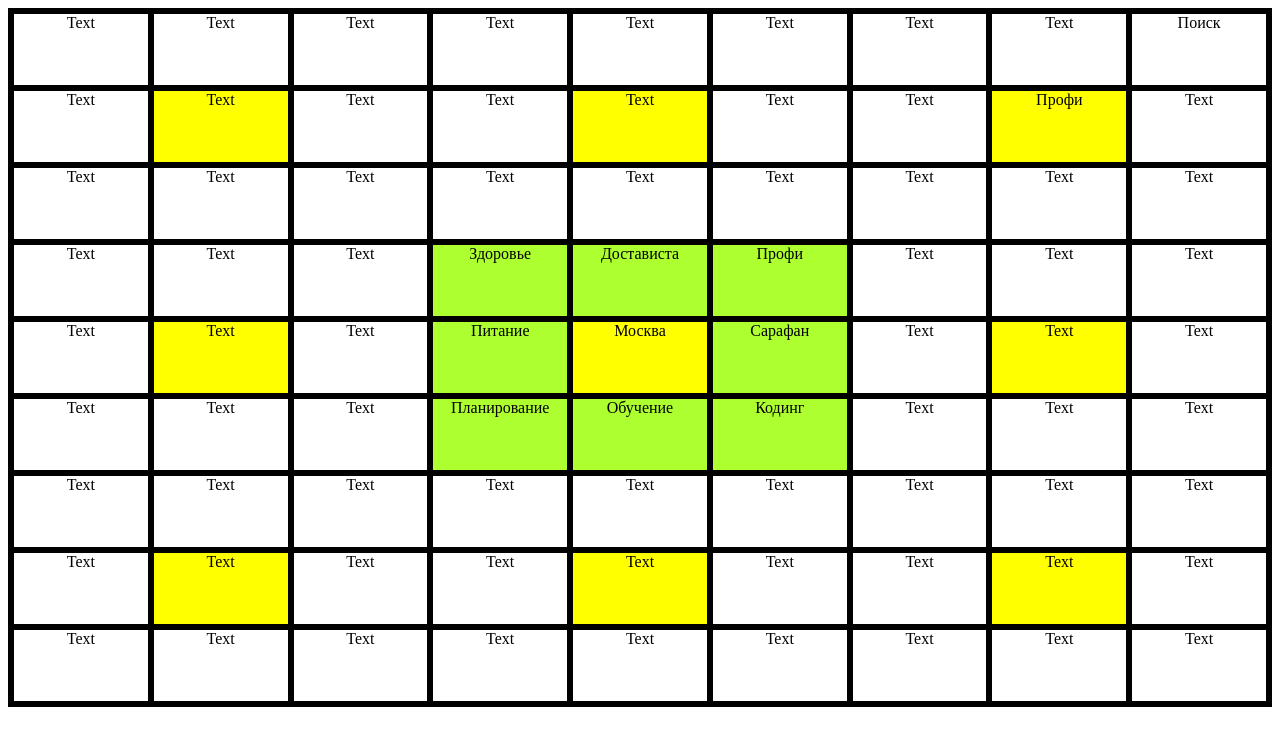
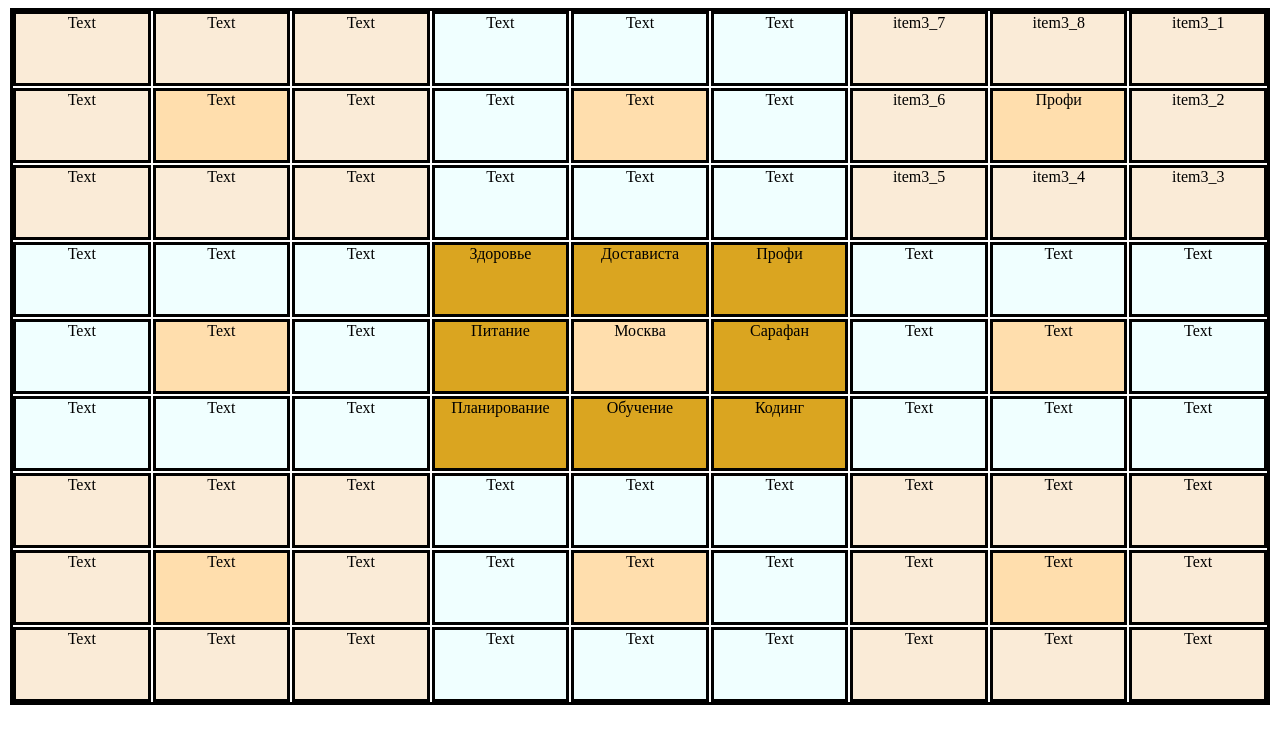
Before and after one commit to HDiman/lotos, a Django app: page / in a window 1280 px wide. Shown: the top 746 px of the page. Run offline with Django 4.2, Linux system fonts and the light colour scheme.

Commit message:
Choose color

```diff
--- a/my_lotos/main/static/main/css/grid.css
+++ b/my_lotos/main/static/main/css/grid.css
@@ -1,9 +1,11 @@
 .wrapper {
     display: grid;
+    grid-gap: 2px;
+    margin: 2px;
     text-align: center;
     border: solid;
     grid-template-columns: repeat(9, 1fr);
-    grid-template-rows: repeat(9, 77px);
+    grid-template-rows: repeat(9, 75px);
 }
 
 .box {
@@ -11,9 +13,43 @@
 }
 
 .clr {
-    background-color: Yellow;
+    background-color: NavajoWhite;
 }
 
 .mid_clr {
-    background-color: GreenYellow;
+    background-color: Goldenrod;
 }
+
+
+
+.box3 {
+    background-color: AntiqueWhite;
+}
+
+.box7 {
+    background-color: AntiqueWhite;
+}
+
+.box1 {
+    background-color: AntiqueWhite;
+}
+
+.box9 {
+    background-color: AntiqueWhite;
+}
+
+.box2 {
+    background-color: Azure;
+}
+
+.box4 {
+    background-color: Azure;
+}
+
+.box6 {
+    background-color: Azure;
+}
+
+.box8 {
+    background-color: Azure;
+}
--- a/my_lotos/main/templates/main/index.html
+++ b/my_lotos/main/templates/main/index.html
@@ -7,87 +7,87 @@
 </head>
 <body>
     <div class="wrapper">
-        <div class="box">Text</div>
-        <div class="box">Text</div>
-        <div class="box">Text</div>
-        <div class="box">Text</div>
-        <div class="box">Text</div>
-        <div class="box">Text</div>
-        <div class="box">Text</div>
-        <div class="box">Text</div>
-        <div class="box">{{item3_1}}</div>
-        <div class="box">Text</div>
+        <div class="box box1">Text</div>
+        <div class="box box1">Text</div>
+        <div class="box box1">Text</div>
+        <div class="box box2">Text</div>
+        <div class="box box2">Text</div>
+        <div class="box box2">Text</div>
+        <div class="box box3">{{item3_7}}</div>
+        <div class="box box3">{{item3_8}}</div>
+        <div class="box box3">{{item3_1}}</div>
+        <div class="box box1">Text</div>
         <div class="box clr">Text</div>
-        <div class="box">Text</div>
-        <div class="box">Text</div>
+        <div class="box box1">Text</div>
+        <div class="box box2">Text</div>
         <div class="box clr">Text</div>
-        <div class="box">Text</div>
-        <div class="box">Text</div>
+        <div class="box box2">Text</div>
+        <div class="box box3">{{item3_6}}</div>
         <div class="box clr">{{item3_0}}</div>
-        <div class="box">Text</div>
-        <div class="box">Text</div>
-        <div class="box">Text</div>
-        <div class="box">Text</div>
-        <div class="box">Text</div>
-        <div class="box">Text</div>
-        <div class="box">Text</div>
-        <div class="box">Text</div>
-        <div class="box">Text</div>
-        <div class="box">Text</div>
-        <div class="box">Text</div>
-        <div class="box">Text</div>
-        <div class="box">Text</div>
+        <div class="box box3">{{item3_2}}</div>
+        <div class="box box1">Text</div>
+        <div class="box box1">Text</div>
+        <div class="box box1">Text</div>
+        <div class="box box2">Text</div>
+        <div class="box box2">Text</div>
+        <div class="box box2">Text</div>
+        <div class="box box3">{{item3_5}}</div>
+        <div class="box box3">{{item3_4}}</div>
+        <div class="box box3">{{item3_3}}</div>
+        <div class="box box4">Text</div>
+        <div class="box box4">Text</div>
+        <div class="box box4">Text</div>
         <div class="box mid_clr">{{item5_7}}</div>
         <div class="box mid_clr">{{item5_8}}</div>
         <div class="box mid_clr">{{item5_1}}</div>
-        <div class="box">Text</div>
-        <div class="box">Text</div>
-        <div class="box">Text</div>
-        <div class="box">Text</div>
+        <div class="box box6">Text</div>
+        <div class="box box6">Text</div>
+        <div class="box box6">Text</div>
+        <div class="box box4">Text</div>
         <div class="box clr">Text</div>
-        <div class="box">Text</div>
+        <div class="box box4">Text</div>
         <div class="box mid_clr">{{item5_6}}</div>
         <div class="box clr">{{item5_0}}</div>
         <div class="box mid_clr">{{item5_2}}</div>
-        <div class="box">Text</div>
+        <div class="box box6">Text</div>
         <div class="box clr">Text</div>
-        <div class="box">Text</div>
-        <div class="box">Text</div>
-        <div class="box">Text</div>
-        <div class="box">Text</div>
+        <div class="box box6">Text</div>
+        <div class="box box4">Text</div>
+        <div class="box box4">Text</div>
+        <div class="box box4">Text</div>
         <div class="box mid_clr">{{item5_5}}</div>
         <div class="box mid_clr">{{item5_4}}</div>
         <div class="box mid_clr">{{item5_3}}</div>
-        <div class="box">Text</div>
-        <div class="box">Text</div>
-        <div class="box">Text</div>
-        <div class="box">Text</div>
-        <div class="box">Text</div>
-        <div class="box">Text</div>
-        <div class="box">Text</div>
-        <div class="box">Text</div>
-        <div class="box">Text</div>
-        <div class="box">Text</div>
-        <div class="box">Text</div>
-        <div class="box">Text</div>
-        <div class="box">Text</div>
+        <div class="box box6">Text</div>
+        <div class="box box6">Text</div>
+        <div class="box box6">Text</div>
+        <div class="box box7">Text</div>
+        <div class="box box7">Text</div>
+        <div class="box box7">Text</div>
+        <div class="box box8">Text</div>
+        <div class="box box8">Text</div>
+        <div class="box box8">Text</div>
+        <div class="box box9">Text</div>
+        <div class="box box9">Text</div>
+        <div class="box box9">Text</div>
+        <div class="box box7">Text</div>
         <div class="box clr">Text</div>
-        <div class="box">Text</div>
-        <div class="box">Text</div>
+        <div class="box box7">Text</div>
+        <div class="box box8">Text</div>
         <div class="box clr">Text</div>
-        <div class="box">Text</div>
-        <div class="box">Text</div>
+        <div class="box box8">Text</div>
+        <div class="box box9">Text</div>
         <div class="box clr">Text</div>
-        <div class="box">Text</div>
-        <div class="box">Text</div>
-        <div class="box">Text</div>
-        <div class="box">Text</div>
-        <div class="box">Text</div>
-        <div class="box">Text</div>
-        <div class="box">Text</div>
-        <div class="box">Text</div>
-        <div class="box">Text</div>
-        <div class="box">Text</div>
+        <div class="box box9">Text</div>
+        <div class="box box7">Text</div>
+        <div class="box box7">Text</div>
+        <div class="box box7">Text</div>
+        <div class="box box8">Text</div>
+        <div class="box box8">Text</div>
+        <div class="box box8">Text</div>
+        <div class="box box9">Text</div>
+        <div class="box box9">Text</div>
+        <div class="box box9">Text</div>
     </div>
 
 </body>
--- a/my_lotos/main/views.py
+++ b/my_lotos/main/views.py
@@ -17,7 +17,14 @@ def index(request):
         'item5_8': 'Достависта',
 
         'item3_0': 'Профи',
-        'item3_1': 'Поиск',
+        'item3_1': 'item3_1',
+        'item3_2': 'item3_2',
+        'item3_3': 'item3_3',
+        'item3_4': 'item3_4',
+        'item3_5': 'item3_5',
+        'item3_6': 'item3_6',
+        'item3_7': 'item3_7',
+        'item3_8': 'item3_8',
 
     }
 
```
